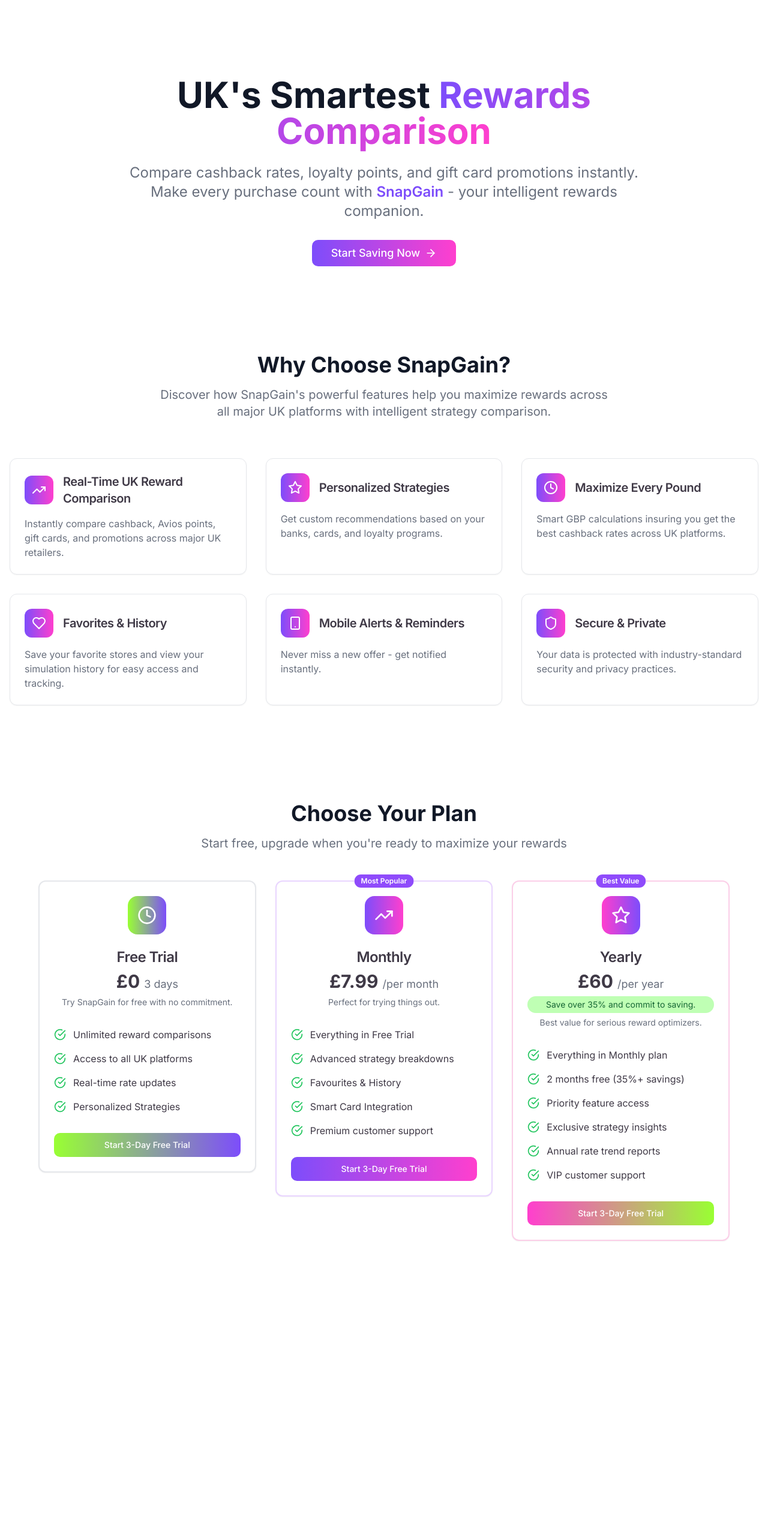
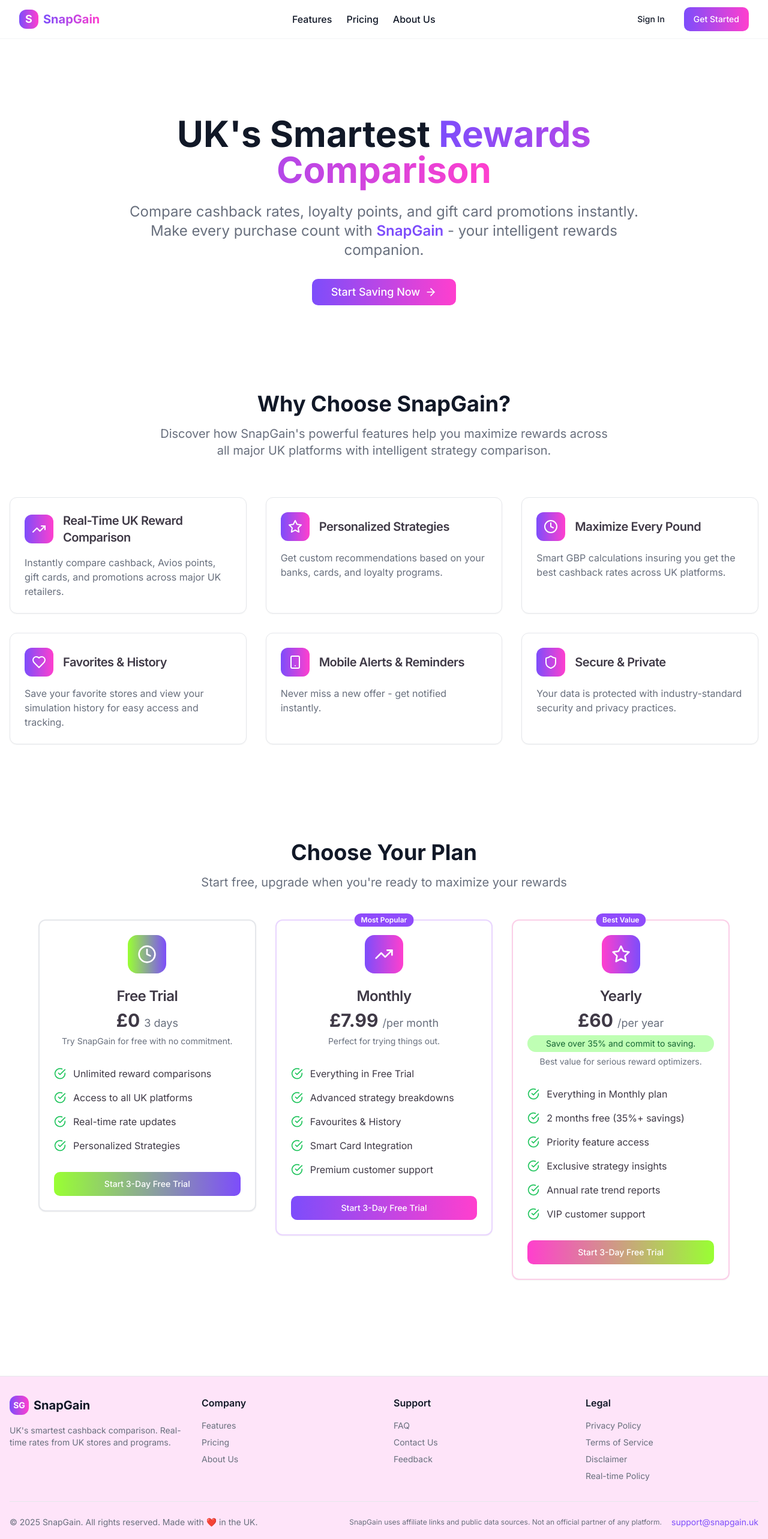
Before and after one commit to snapgain/src, a React (Vite) app: page / in a window 1280 px wide. Shown: the top 2566 px of the page at 60% size. Before the commit the page ends 2149 px from the top, so only its background shows below. Built offline with nearby package versions, Linux system fonts and the light colour scheme.

Commit message:
fix: add Header and Footer back to LandingPage

```diff
--- a/src/pages/LandingPage.jsx
+++ b/src/pages/LandingPage.jsx
@@ -1,5 +1,7 @@
 import React from 'react';
 import { Helmet } from 'react-helmet';
+import { Header } from '@/components/layout/Header';   // ✅ ADICIONAR
+import { Footer } from '@/components/layout/Footer';   // ✅ ADICIONAR
 import { motion } from 'framer-motion';
 import { Button } from '@/components/ui/button';
 import { Card, CardContent, CardHeader, CardTitle } from '@/components/ui/card';
@@ -118,6 +120,8 @@
         <title>SnapGain - UK's Smartest Cashback Comparison</title>
         <meta name="description" content="Compare cashback rates, loyalty points, and gift card promotions instantly. Make every purchase count with SnapGain - your intelligent rewards companion." />
       </Helmet>
+
+      <Header />  {/* ✅ ADICIONAR HEADER */}
 
       <div className="min-h-screen pt-16">
         {/* Hero Section */}
@@ -411,6 +415,8 @@
           </div>
         </motion.div>
       </div>
+
+      <Footer />  {/* ✅ ADICIONAR FOOTER */}
     </>
   );
 }
```
